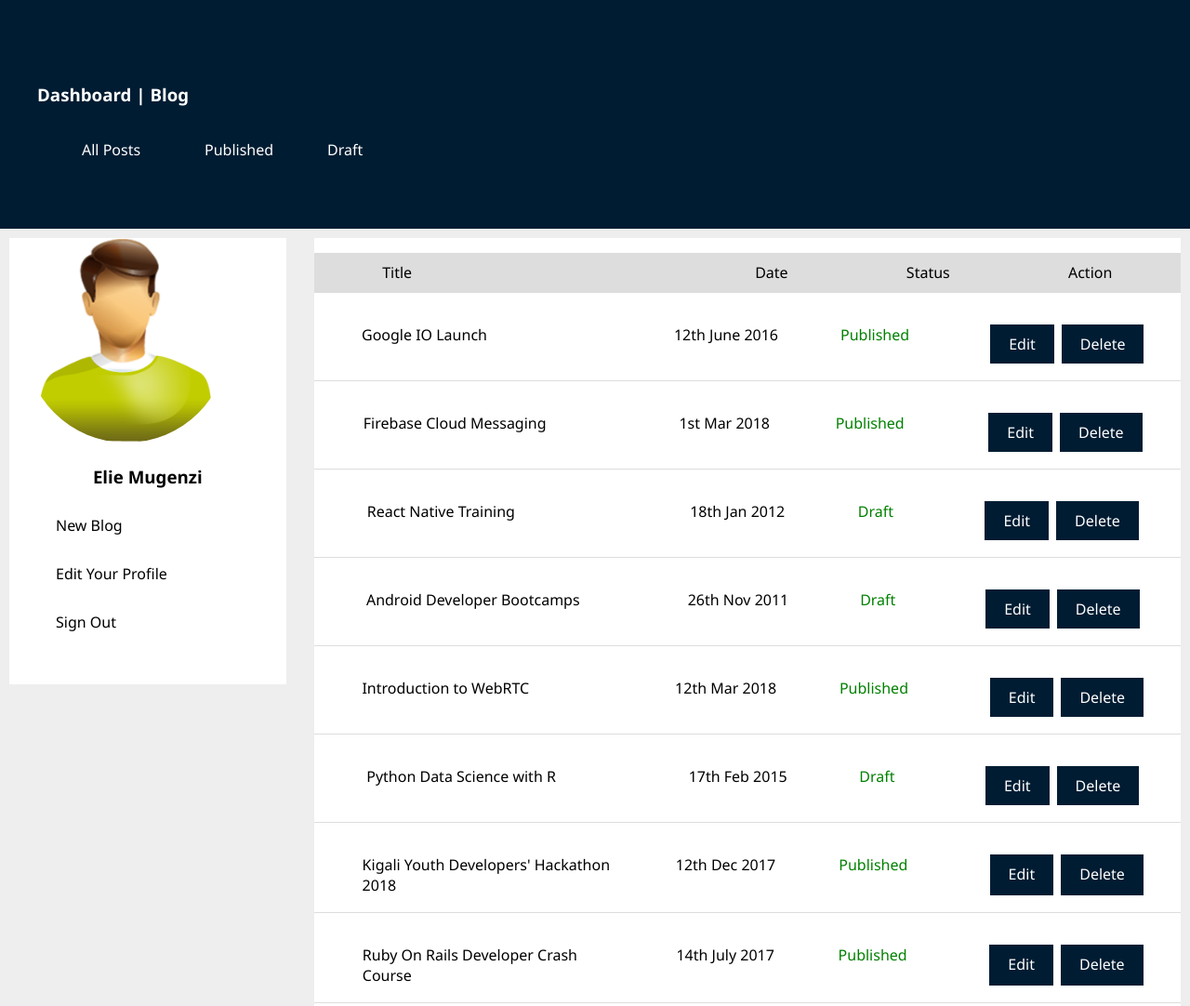
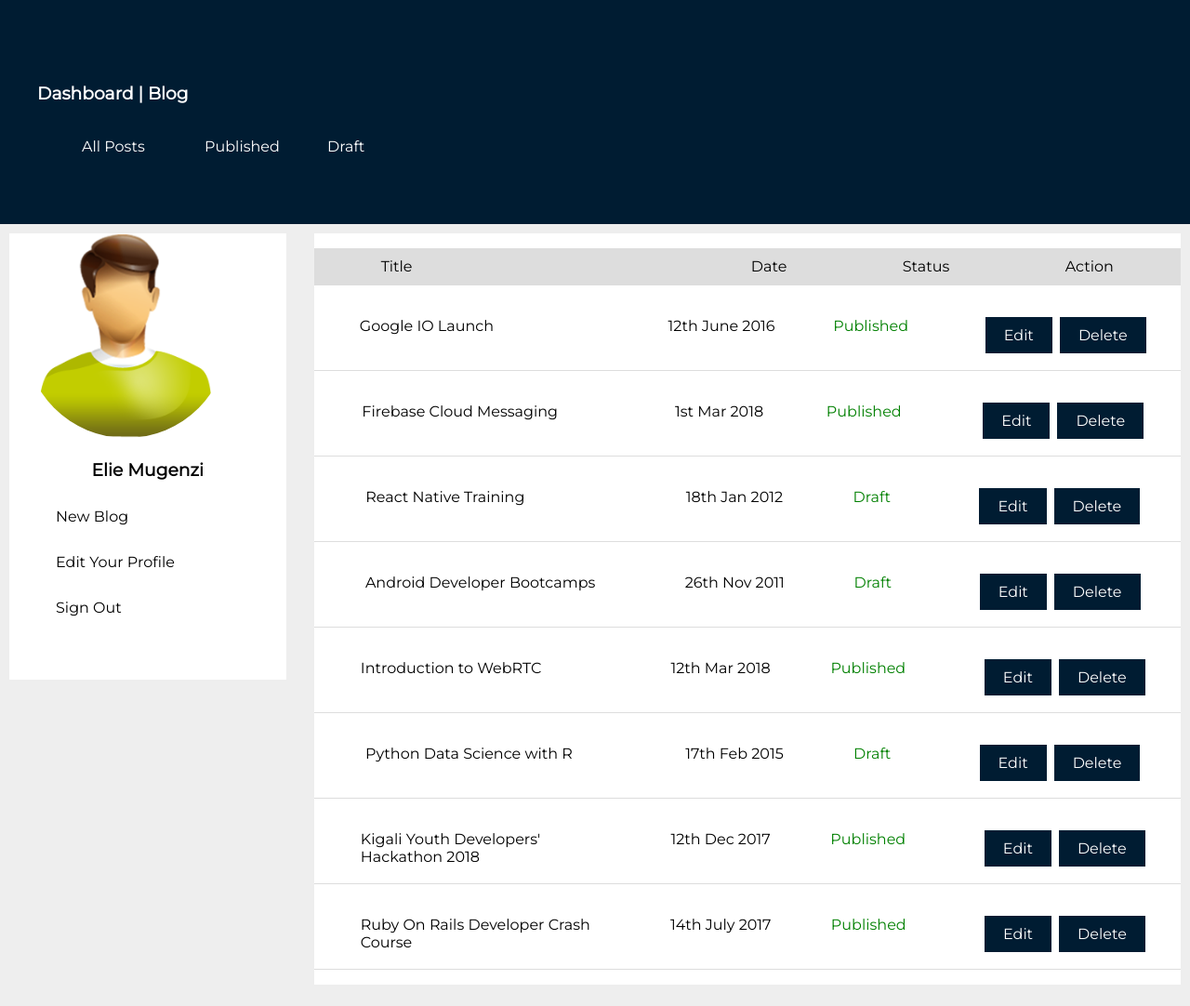
Before and after one commit to eliemugenzi/blog-dashboard, a plain HTML site: page index.html in a window 1280 px wide. Shown: the top 1082 px of the page at 93% size. Drawn offline with Linux system fonts and the light colour scheme.

Commit message:
Add fonts

```diff
--- a/css/style.css
+++ b/css/style.css
@@ -1,6 +1,8 @@
+@import url('https://fonts.googleapis.com/css?family=Montserrat');
+
 :root{
   --header-bg:#001C32;
-  --font-family:Segoe UI;
+  --font-family:'Montserrat', sans-serif;
 }
 body{
   font-family:var(--font-family);
```
